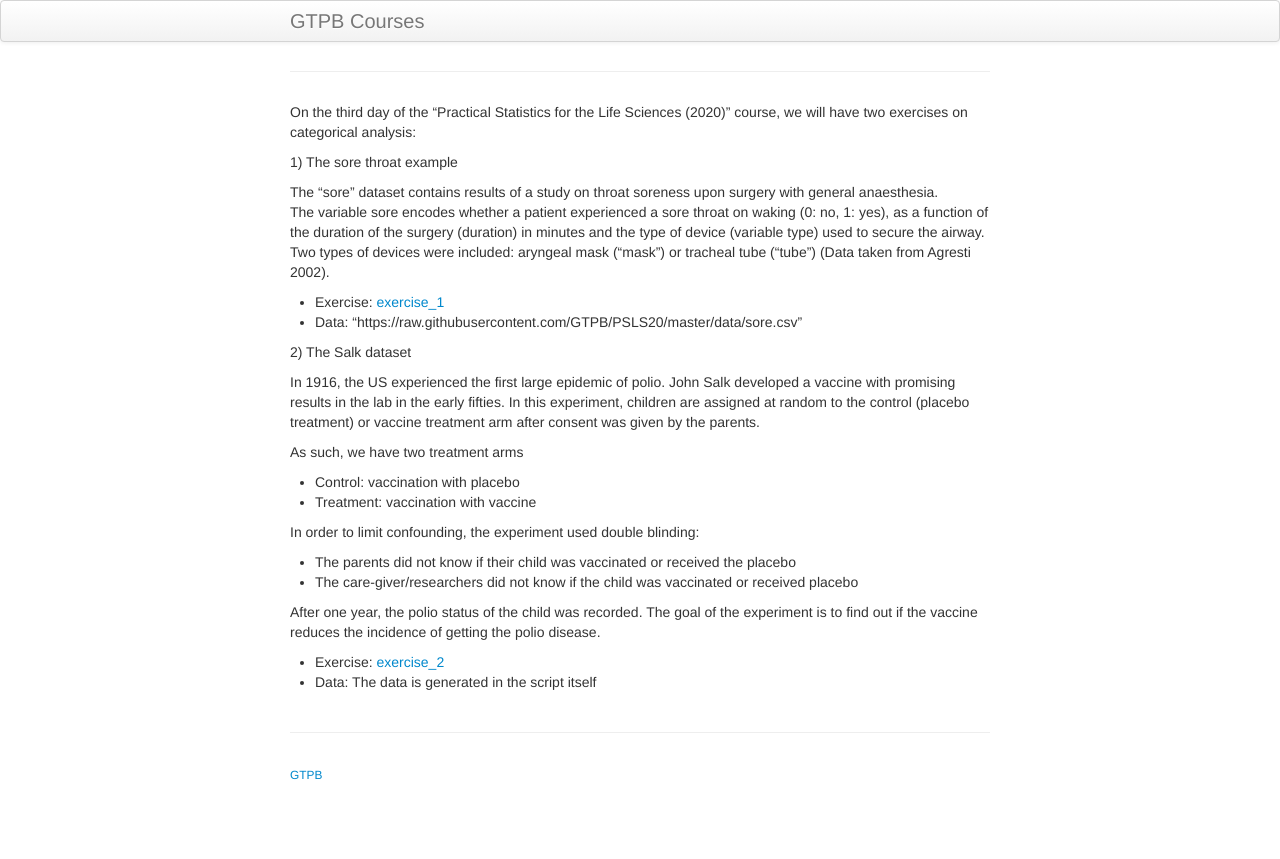
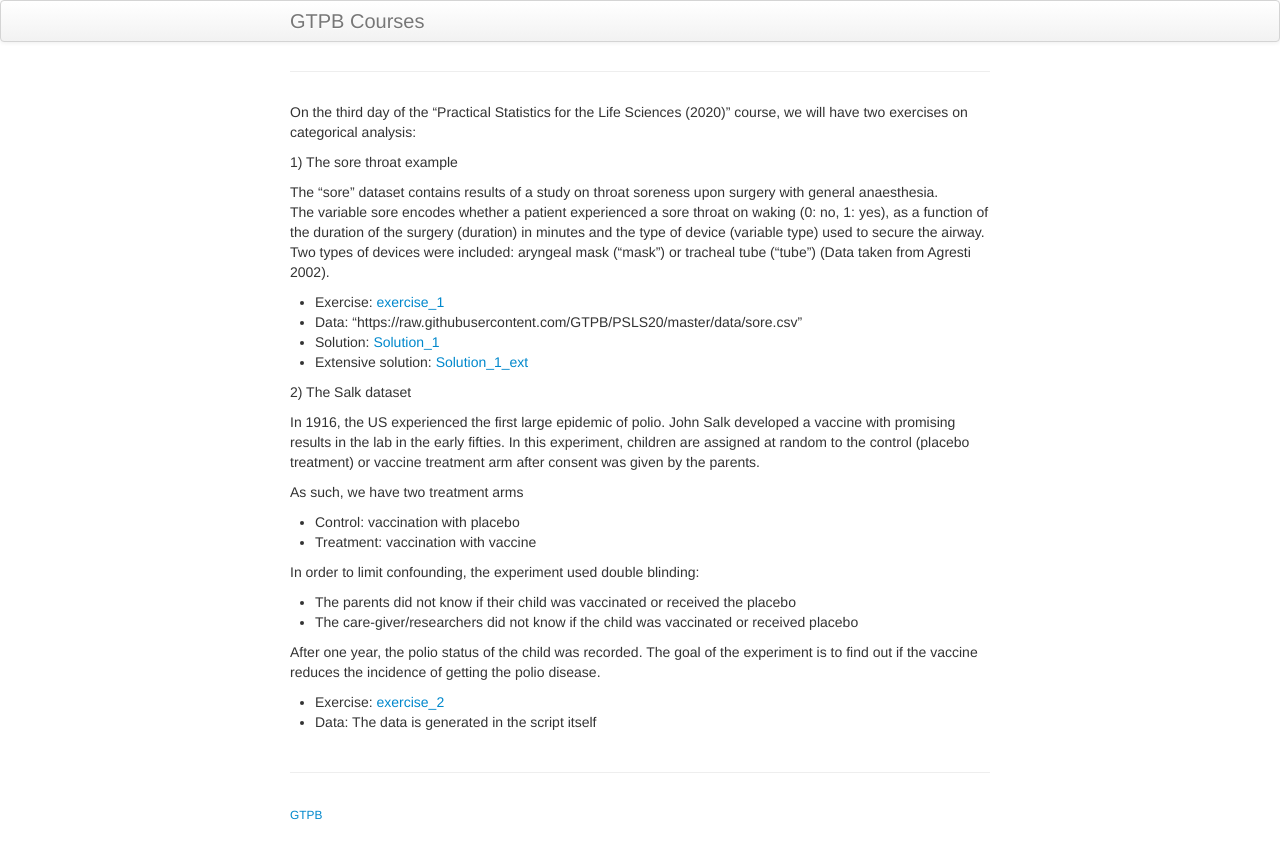
Before and after one commit to GTPB/PSLS20, a Jekyll site: the page built from pages/10-categoricalAnalysis.md, in a window 1280 px wide. Shown: the top 859 px of the page. Built offline with Jekyll 4.4.1, drawn with Linux system fonts in a browser that asks for light colours; our own code applies the rules of GitHub Pages for plain Markdown files.

Commit message:
Add solution sore throat

```diff
--- a/pages/10-categoricalAnalysis.md
+++ b/pages/10-categoricalAnalysis.md
@@ -9,6 +9,8 @@ Two types of devices were included: aryngeal mask ("mask") or tracheal tube ("tu
 
 - Exercise: [exercise_1](./10-categorical_sore_half.html)
 - Data: "https://raw.githubusercontent.com/GTPB/PSLS20/master/data/sore.csv"
+- Solution: [Solution_1](./10-categorical_soreBase.html)
+- Extensive solution: [Solution_1_ext](./10-categorical_soreExtended.html)
 
 2) The Salk dataset
 
```
